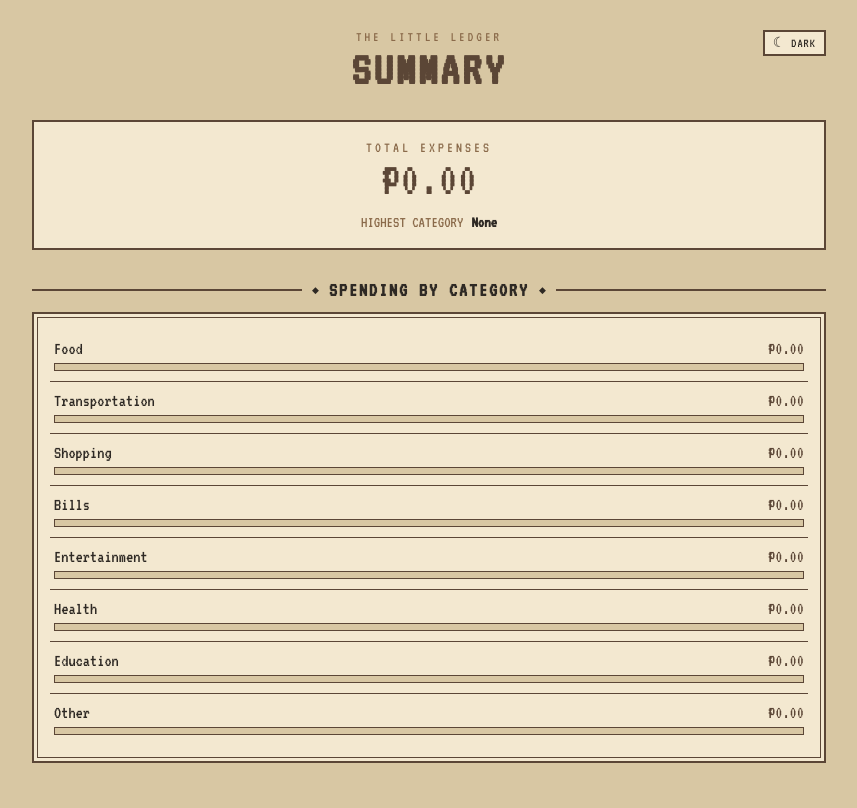
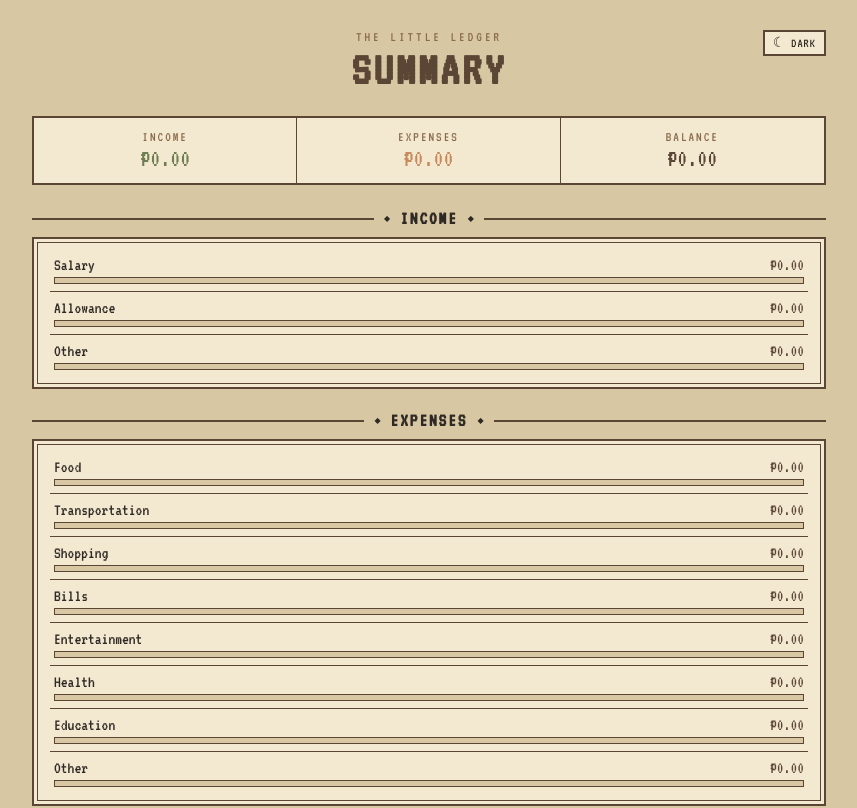
Before and after one commit to nae-rms/midterm-project-webdvt, a React (Vite) app: page /summary in a window 1280 px wide. Shown: the top 808 px of the page, without its empty margins (211-1068 px from the left). Built offline with nearby package versions, Linux system fonts and the light colour scheme.

Commit message:
add income summary and compact overview

```diff
--- a/src/pages/Summary.jsx
+++ b/src/pages/Summary.jsx
@@ -9,6 +9,24 @@ import "../styles/Summary.css";
 function Summary() {
   const { transactions } = useTransactions();
   const { theme, toggleTheme } = useTheme();
+
+  const incomeTotals = useMemo(() => {
+    const totals = {};
+
+    categories.income.forEach((category) => {
+      totals[category] = 0;
+    });
+
+    transactions.forEach((transaction) => {
+      if (transaction.type === "income") {
+        totals[transaction.category] += Number(
+          transaction.amount
+        );
+      }
+    });
+
+    return totals;
+  }, [transactions]);
 
   const expenseTotals = useMemo(() => {
     const totals = {};
@@ -28,6 +46,16 @@ function Summary() {
     return totals;
   }, [transactions]);
 
+  const totalIncome = useMemo(() => {
+    return transactions.reduce((total, transaction) => {
+      if (transaction.type === "income") {
+        return total + Number(transaction.amount);
+      }
+
+      return total;
+    }, 0);
+  }, [transactions]);
+
   const totalExpenses = useMemo(() => {
     return transactions.reduce((total, transaction) => {
       if (transaction.type === "expense") {
@@ -38,18 +66,13 @@ function Summary() {
     }, 0);
   }, [transactions]);
 
-  const highestCategory = useMemo(() => {
-    return Object.entries(expenseTotals).reduce(
-      (highest, current) => {
-        if (current[1] > highest[1]) {
-          return current;
-        }
+  const balance = totalIncome - totalExpenses;
 
-        return highest;
-      },
-      ["None", 0]
-    );
-  }, [expenseTotals]);
+  function formatAmount(amount) {
+    return amount.toLocaleString("en-PH", {
+      minimumFractionDigits: 2,
+    });
+  }
 
   return (
     <main className="summary-page">
@@ -79,32 +102,102 @@ function Summary() {
         <h1>SUMMARY</h1>
       </header>
 
+      {/* =========================
+          FINANCIAL OVERVIEW
+      ========================= */}
+
       <section className="summary-overview">
-        <p className="summary-label">
-          TOTAL EXPENSES
-        </p>
+        <div className="summary-metric">
+          <span className="summary-metric-label">
+            INCOME
+          </span>
 
-        <p className="summary-total">
-          ₱
-          {totalExpenses.toLocaleString("en-PH", {
-            minimumFractionDigits: 2,
-          })}
-        </p>
+          <strong className="summary-income">
+            ₱{formatAmount(totalIncome)}
+          </strong>
+        </div>
 
-        <div className="summary-highest">
-          <span>HIGHEST CATEGORY</span>
+        <div className="summary-metric">
+          <span className="summary-metric-label">
+            EXPENSES
+          </span>
 
-          <strong>
-            {highestCategory[0]}
+          <strong className="summary-expense">
+            ₱{formatAmount(totalExpenses)}
+          </strong>
+        </div>
+
+        <div className="summary-metric">
+          <span className="summary-metric-label">
+            BALANCE
+          </span>
+
+          <strong className="summary-balance">
+            ₱{formatAmount(balance)}
           </strong>
         </div>
       </section>
+
+      {/* =========================
+          INCOME
+      ========================= */}
 
       <section className="category-section">
         <div className="summary-section-heading">
           <span>◆</span>
 
-          <h2>SPENDING BY CATEGORY</h2>
+          <h2>INCOME</h2>
+
+          <span>◆</span>
+        </div>
+
+        <div className="category-list">
+          {categories.income.map((category) => {
+            const amount = incomeTotals[category];
+
+            const percentage =
+              totalIncome > 0
+                ? (amount / totalIncome) * 100
+                : 0;
+
+            return (
+              <div
+                className="category-row"
+                key={category}
+              >
+                <div className="category-info">
+                  <span className="category-name">
+                    {category}
+                  </span>
+
+                  <span className="category-amount">
+                    ₱{formatAmount(amount)}
+                  </span>
+                </div>
+
+                <div className="category-bar">
+                  <div
+                    className="category-bar-fill"
+                    style={{
+                      width: `${percentage}%`,
+                    }}
+                  />
+                </div>
+              </div>
+            );
+          })}
+        </div>
+      </section>
+
+      {/* =========================
+          EXPENSES
+      ========================= */}
+
+      <section className="category-section">
+        <div className="summary-section-heading">
+          <span>◆</span>
+
+          <h2>EXPENSES</h2>
 
           <span>◆</span>
         </div>
@@ -129,10 +222,7 @@ function Summary() {
                   </span>
 
                   <span className="category-amount">
-                    ₱
-                    {amount.toLocaleString("en-PH", {
-                      minimumFractionDigits: 2,
-                    })}
+                    ₱{formatAmount(amount)}
                   </span>
                 </div>
 
--- a/src/styles/Summary.css
+++ b/src/styles/Summary.css
@@ -14,7 +14,7 @@
 .summary-header {
   position: relative;
 
-  margin-bottom: 28px;
+  margin-bottom: 24px;
 
   text-align: center;
 }
@@ -76,56 +76,75 @@
 }
 
 /* =========================
-   OVERVIEW
+   FINANCIAL OVERVIEW
 ========================= */
 
 .summary-overview {
-  margin-bottom: 30px;
+  display: grid;
+  grid-template-columns: repeat(3, 1fr);
 
-  padding: 18px;
-
-  text-align: center;
+  margin-bottom: 24px;
 
   background: var(--card);
 
   border: 2px solid var(--border);
 }
 
-.summary-label {
-  margin: 0;
+.summary-metric {
+  display: flex;
+  flex-direction: column;
+  align-items: center;
+  justify-content: center;
 
-  font-size: 15px;
-  letter-spacing: 3px;
+  min-width: 0;
+
+  padding: 12px 8px;
+
+  border-right: 1px solid var(--border);
+
+  text-align: center;
+}
+
+.summary-metric:last-child {
+  border-right: none;
+}
+
+.summary-metric-label {
+  margin-bottom: 2px;
 
   color: var(--wood);
+
+  font-size: 14px;
+  letter-spacing: 2px;
 }
 
-.summary-total {
-  margin: 4px 0 12px;
+.summary-metric strong {
+  font-size: 25px;
 
-  font-size: 48px;
+  font-weight: normal;
 
-  line-height: 0.9;
+  line-height: 1;
+}
 
+.summary-income {
+  color: var(--green);
+}
+
+.summary-expense {
+  color: var(--lamp);
+}
+
+.summary-balance {
   color: var(--wood-dark);
 }
 
-.summary-highest {
-  display: flex;
-  justify-content: center;
+/* =========================
+   CATEGORY SECTIONS
+========================= */
 
-  gap: 8px;
-
-  font-size: 16px;
+.category-section {
+  margin-bottom: 22px;
 }
-
-.summary-highest span {
-  color: var(--wood);
-}
-
-/* =========================
-   SECTION HEADING
-========================= */
 
 .summary-section-heading {
   display: flex;
@@ -133,7 +152,7 @@
 
   gap: 10px;
 
-  margin-bottom: 12px;
+  margin-bottom: 9px;
 }
 
 .summary-section-heading::before,
@@ -150,14 +169,14 @@
 .summary-section-heading h2 {
   margin: 0;
 
-  font-size: 20px;
+  font-size: 19px;
   letter-spacing: 2px;
 
   white-space: nowrap;
 }
 
 .summary-section-heading span {
-  font-size: 9px;
+  font-size: 8px;
 }
 
 /* =========================
@@ -165,7 +184,7 @@
 ========================= */
 
 .category-list {
-  padding: 16px;
+  padding: 10px 16px;
 
   background: var(--card);
 
@@ -176,7 +195,7 @@
 }
 
 .category-row {
-  padding: 10px 4px;
+  padding: 7px 4px;
 
   border-bottom: 1px solid var(--border);
 }
@@ -188,10 +207,11 @@
 .category-info {
   display: flex;
   justify-content: space-between;
+  align-items: center;
 
-  margin-bottom: 5px;
+  margin-bottom: 4px;
 
-  font-size: 18px;
+  font-size: 17px;
 }
 
 .category-name {
@@ -204,7 +224,7 @@
 
 .category-bar {
   width: 100%;
-  height: 8px;
+  height: 7px;
 
   background: var(--background);
 
@@ -240,8 +260,41 @@
     font-size: 40px;
   }
 
-  .summary-total {
-    font-size: 42px;
+  /* Stack the financial metrics on mobile */
+
+  .summary-overview {
+    display: flex;
+    flex-direction: column;
+  }
+
+  .summary-metric {
+    flex-direction: row;
+    justify-content: space-between;
+
+    padding: 8px 14px;
+
+    border-right: none;
+    border-bottom: 1px solid var(--border);
+
+    text-align: left;
+  }
+
+  .summary-metric:last-child {
+    border-bottom: none;
+  }
+
+  .summary-metric-label {
+    margin: 0;
+
+    font-size: 13px;
+  }
+
+  .summary-metric strong {
+    font-size: 21px;
+  }
+
+  .category-section {
+    margin-bottom: 18px;
   }
 
   .summary-section-heading {
@@ -257,6 +310,14 @@
   }
 
   .category-list {
-    padding: 12px;
+    padding: 9px 12px;
+  }
+
+  .category-row {
+    padding: 6px 4px;
+  }
+
+  .category-info {
+    font-size: 16px;
   }
 }
```
